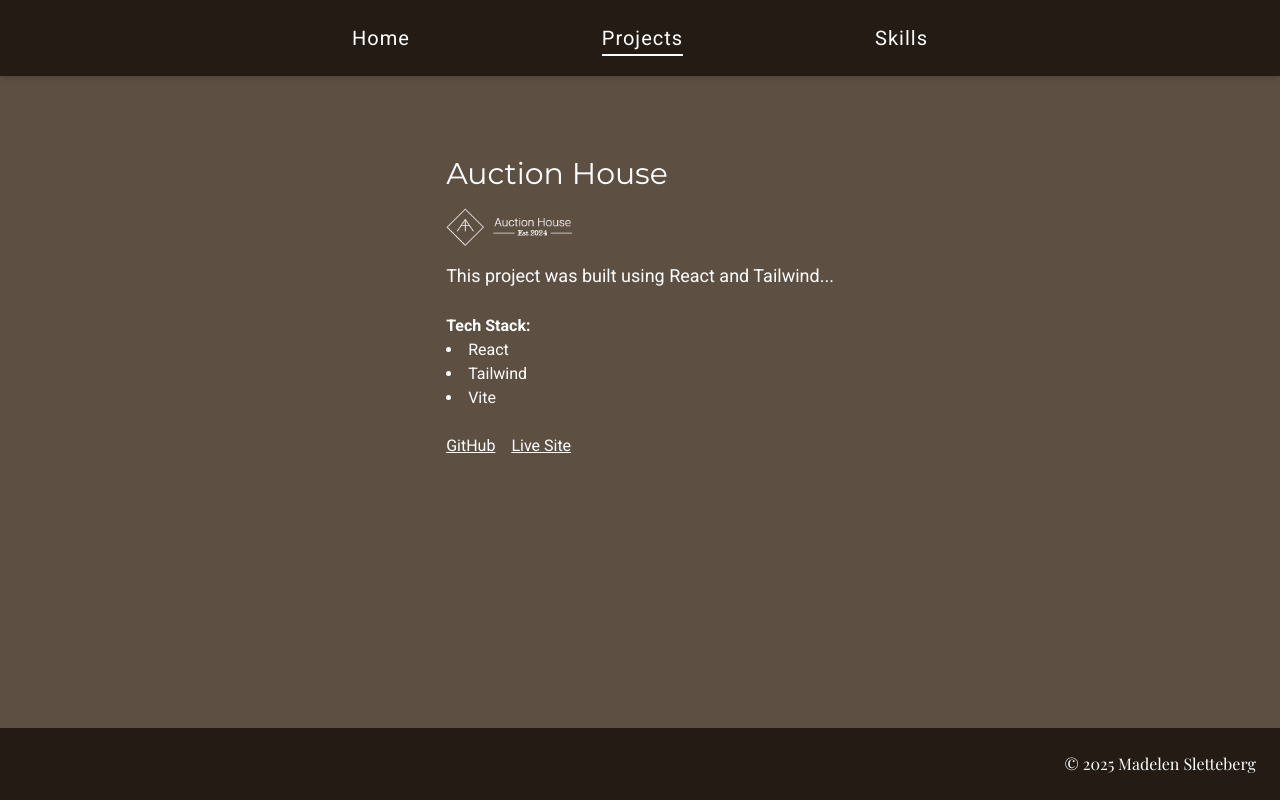
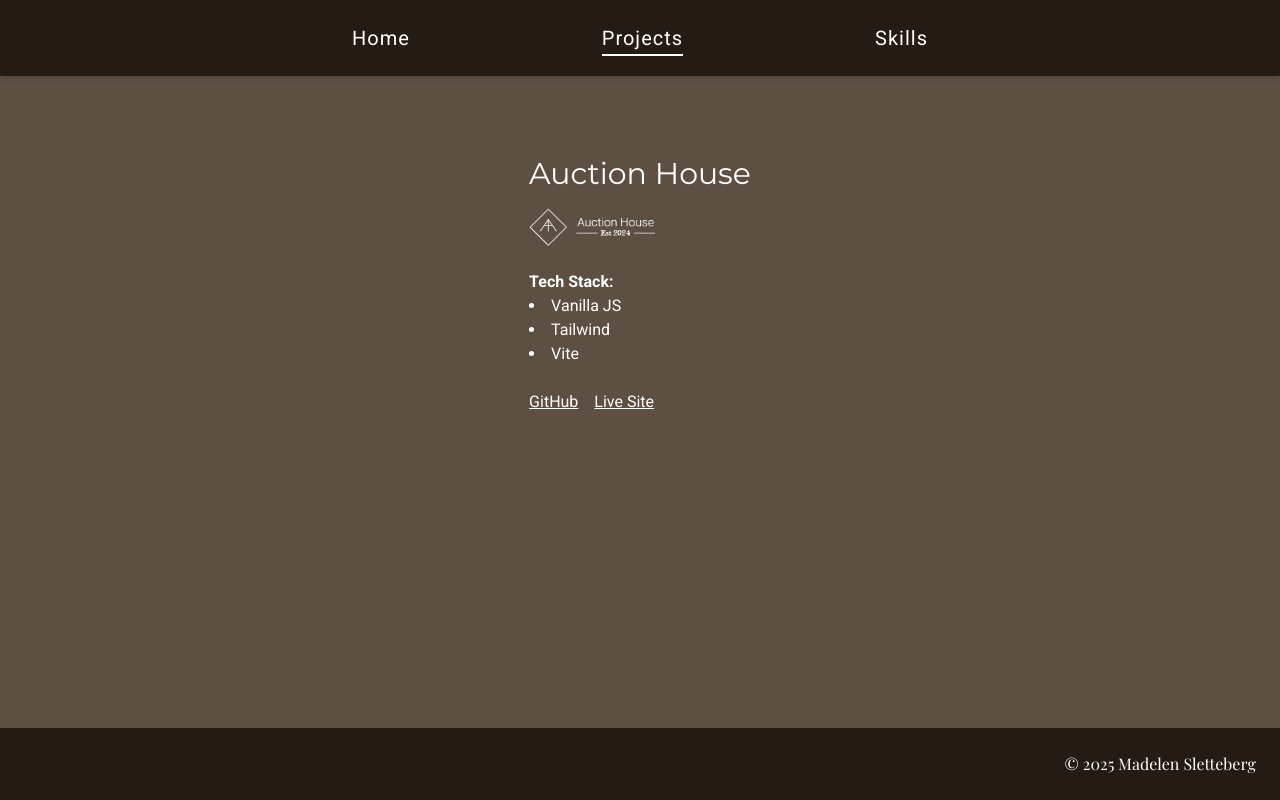
Before and after one commit to maddipaddi/maddipaddi, a React (Vite) app: page /projects/auctionhouse in a window 1280 px wide. Built offline with nearby package versions, Linux system fonts and the light colour scheme; a web font is replaced by a local one.

Commit message:
feat: add data to projects

```diff
--- a/src/data/projects.mjs
+++ b/src/data/projects.mjs
@@ -1,15 +1,17 @@
 import CCLogo from "../assets/CC-logo.png";
 import AHLogo from "../assets/AH-logo-dark.png";
 import FHLogo from "../assets/FH-logo-dark.png";
+import FHVideo from "../assets/Fireside-Holidaze.mp4";
 
 export const projects = [
   {
     id: "clicketycart",
     title: "ClicketyCart",
     icon: CCLogo,
-    description:
-      "An e-commerce prototype focused on accessibility and performance.",
-    longText: "This project was built using React and Tailwind...",
+    blurb: "An e-commerce prototype focused on accessibility and performance.",
+    collab: "",
+    about:
+      "This project was built using React and Tailwind...This project was built using React and TailwindThis project was built using React and TailwindThis project was built using React and Tailwind",
     techStack: ["React", "Tailwind", "Vite"],
     repo: "https://github.com/maddie/clicketycart",
     live: "https://clicketycart.live",
@@ -18,10 +20,10 @@ export const projects = [
     id: "auctionhouse",
     title: "Auction House",
     icon: AHLogo,
-    description:
-      "An e-commerce prototype focused on accessibility and performance.",
-    longText: "This project was built using React and Tailwind...",
-    techStack: ["React", "Tailwind", "Vite"],
+    blurb: "An online auctions app focused on buying and selling luxury items.",
+    collab: "",
+    about: "This project was built using React and Tailwind...",
+    techStack: ["Vanilla JS", "Tailwind", "Vite"],
     repo: "https://github.com/maddie/clicketycart",
     live: "https://clicketycart.live",
   },
@@ -29,11 +31,25 @@ export const projects = [
     id: "holidaze",
     title: "Holidaze",
     icon: FHLogo,
-    description:
-      "An e-commerce prototype focused on accessibility and performance.",
-    longText: "This project was built using React and Tailwind...",
+    video: FHVideo,
+    blurb: "An airbnb-esque prototype built around hosting and renting cabins.",
+    collab:
+      "This project is a collaboration between Veronika Aas, Herman Hylland, and myself (Madelen Sletteberg).",
+    welcome:
+      "Each getaway is handpicked to deliver the essence of slow living - think crackling fireplaces, cozy interiors, and snow-dusted pines just outside your window. From serene forest hideaways to mountainside retreats, our collection invites you to pause, breathe, and rediscover the beauty of being still. At Holidaze, comfort isn't a feature - it's the entire experience.",
+    about:
+      "This project is the frontend implementation of Holidaze, built on an existing backend API provided by Noroff. The API handles user management, venue listings, and booking functionality, while this frontend brings the user interface to life with a cozy, responsive design.",
+    features: [
+      "User registration and login for authenticated access for both customers and venue managers.",
+      "Browse and search venues (available to all users).",
+      "Create, edit and delete venues, as well as see upcoming bookings on the venues (authenticated users - venue managers).",
+      "Book venues and view upcoming bookings (authenticated users - customers).",
+      "Profile management, including avatar updates (authenticated users - customers and venue managers).",
+    ],
     techStack: ["React", "Tailwind", "Vite"],
-    repo: "https://github.com/maddie/clicketycart",
-    live: "https://clicketycart.live",
+    reflection:
+      "Here are all my reflections wow - here are all my reflections wow - here are all my reflections wow - here are all my reflections wow - here are all my reflections wow - here are all my reflections wow - here are all my reflections wow - here are all my reflections wow - here are all my reflections wow - here are all my reflections wow - here are all my reflections wow - here are all my reflections wow - here are all my reflections wow - here are all my reflections wow - here are all my reflections wow - here are all my reflections wow - here are all my reflections wow!",
+    repo: "https://github.com/maddipaddi/Fireside-Holidaze",
+    live: "https://fireside-holidaze.netlify.app",
   },
 ];
```
